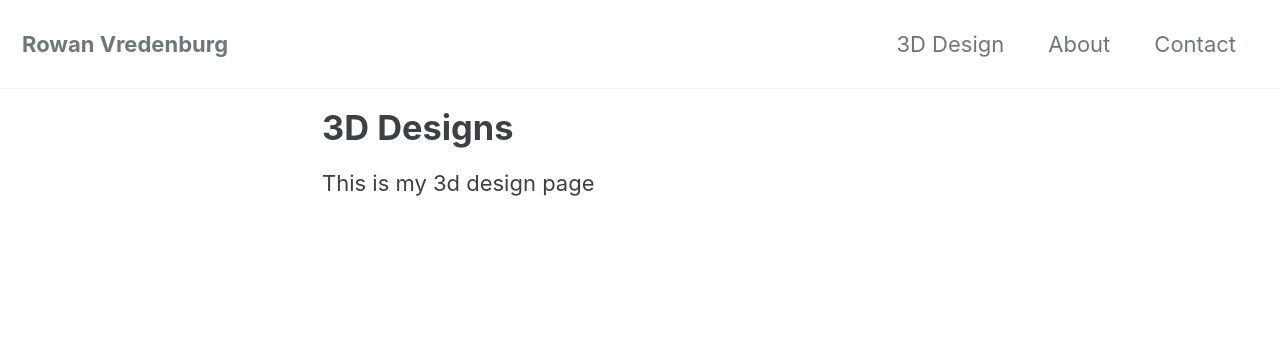
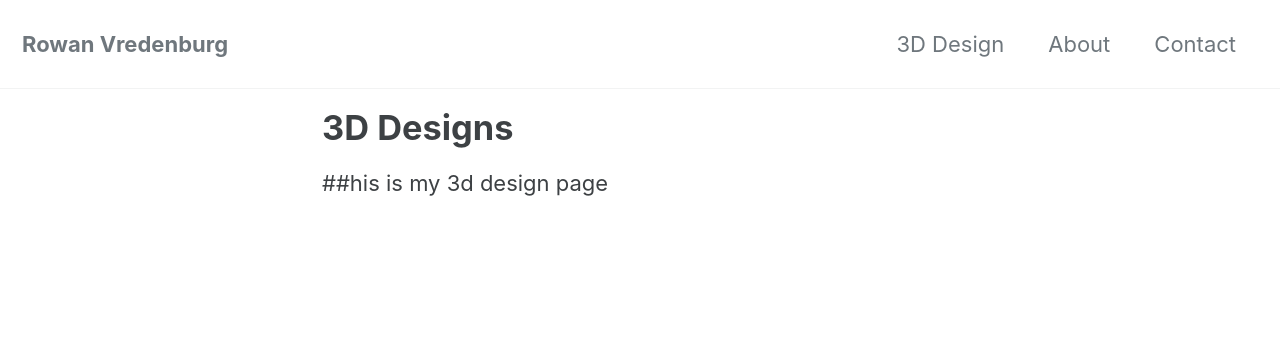
Before and after one commit to rowanvredenburg/rowanvredenburg.github.io, a Jekyll site: the page built from _pages/3ddesign.md, in a window 1280 px wide. Shown: the top 364 px of the page. Built offline with Jekyll 4.4.1, drawn with Linux system fonts in a browser that asks for light colours; cached includes are drawn as plain includes.

Commit message:
adding images and updating headers

```diff
--- a/_pages/3ddesign.md
+++ b/_pages/3ddesign.md
@@ -3,6 +3,8 @@ layout: collection
 permalink: /3ddesign/
 title: "3D Designs"
 author_profile: false
+
+
 ---
 
-This is my 3d design page
+##his is my 3d design page
```
Also changed, not shown: images/11+Final+Render+-+500+Samples.jpg (added), images/14th.png (added), images/4Fourth+Render.png (added), images/950x950.jpg (added), images/Final+Black+Key.png (added), images/Final+Yellow+Key.png (added), images/Pixel+Sort+Moon.png (added), images/recaman.png (added), 5 other files.
